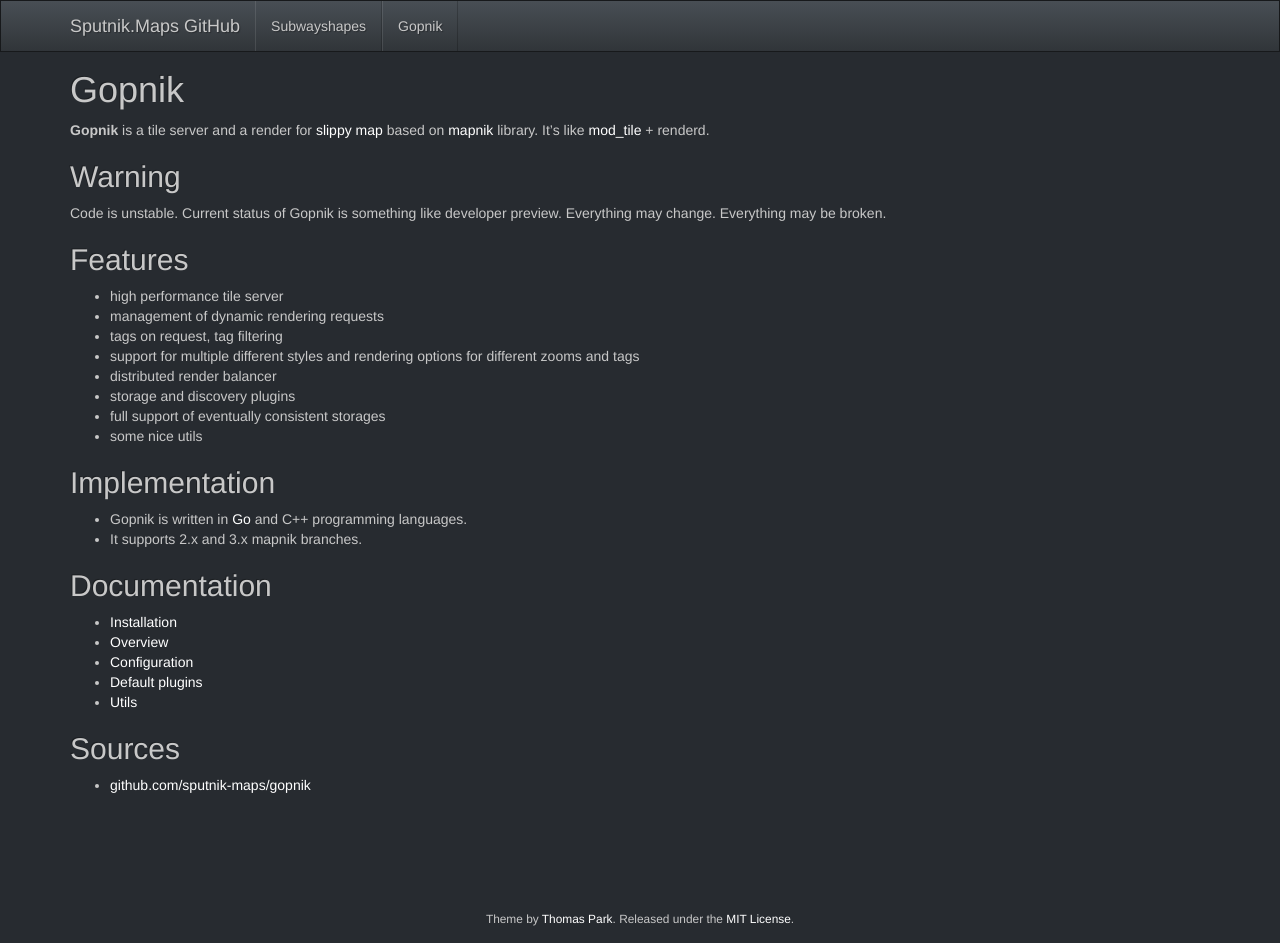
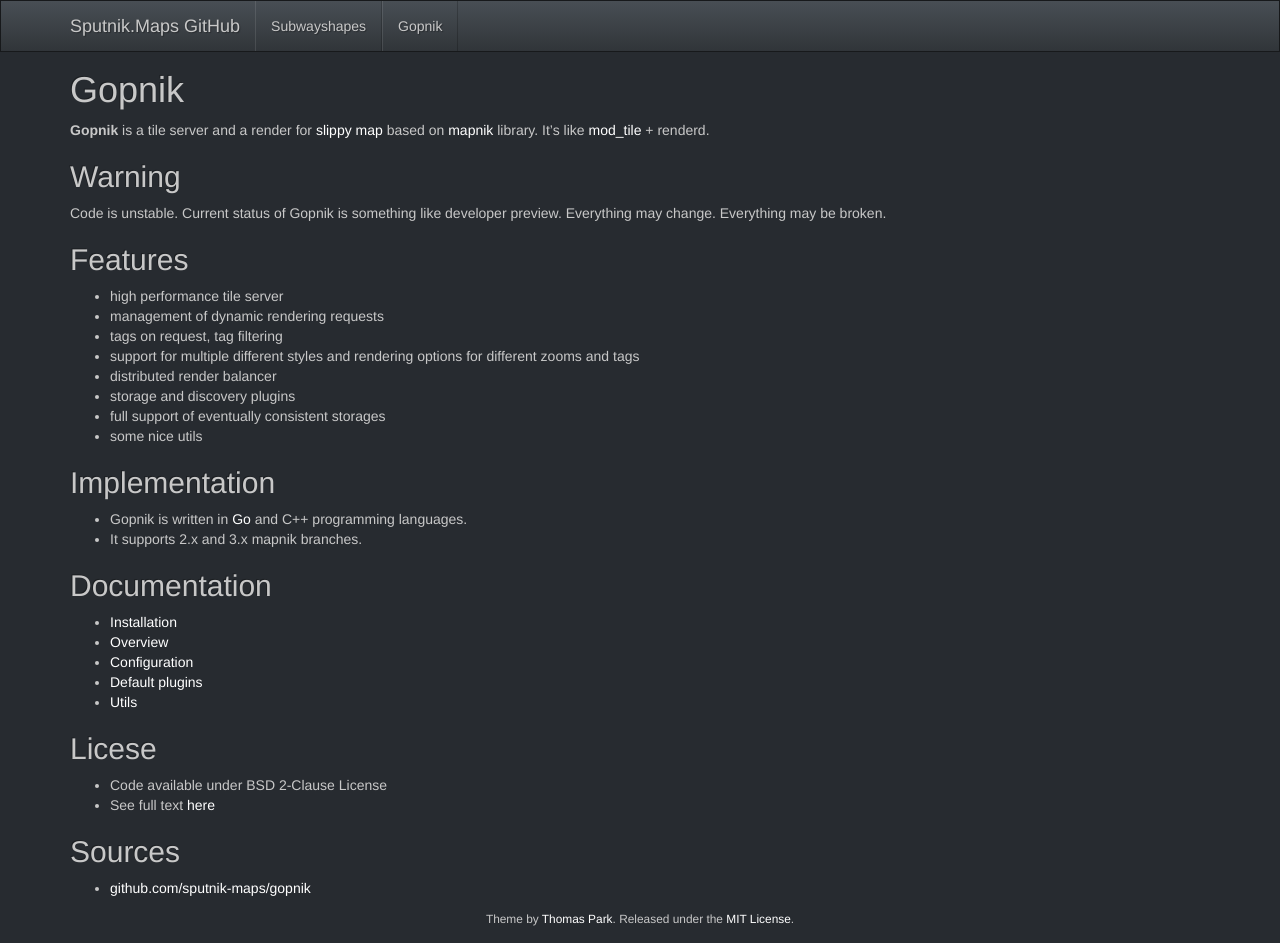
Before and after one commit to sputnik-maps/sputnik-maps.github.io, a Jekyll site: the page built from gopnik/index.md, in a window 1280 px wide and 943 px high. Built offline with Jekyll 4.4.1, drawn with Linux system fonts in a browser that asks for light colours; Markdown is read by kramdown in place of the engine named in the settings.

Commit message:
Licese link

```diff
--- a/gopnik/index.md
+++ b/gopnik/index.md
@@ -33,5 +33,9 @@ Code is unstable. Current status of Gopnik is something like developer preview.
  * [Default plugins](defplugins.html)
  * [Utils](utils.html)
 
+## Licese
+ * Code available under BSD 2-Clause License
+ * See full text [here](https://github.com/sputnik-maps/gopnik/blob/master/LICENSE)
+
 ## Sources
  * [github.com/sputnik-maps/gopnik](https://github.com/sputnik-maps/gopnik)
```
